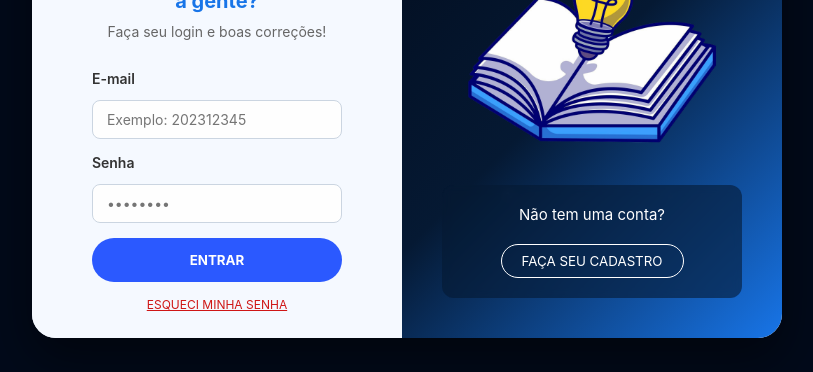
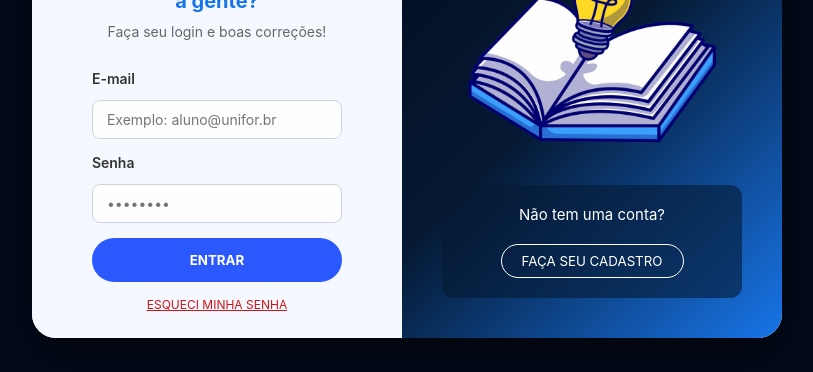
Before and after one commit to rebecasena98o/TCC-Web, a React (Vite) app: page /login in a window 1280 px wide. Shown: the part 337-709 px from the top of the page, without its empty margins (233-1046 px from the left). Built offline with nearby package versions, Linux system fonts and the light colour scheme.

Commit message:
fix: add error message in Login.jsx

```diff
--- a/src/pages/Register/Login.jsx
+++ b/src/pages/Register/Login.jsx
@@ -3,27 +3,33 @@ import { useNavigate } from 'react-router-dom';
 import logoUnifor from '../../imgs/LogoUnifor/logo-unifor.png';
 import livroLogo from '../../imgs/LogoTccWeb/Livro_Logo.png';
 
+const mockUsers = [
+  { email: 'admin@unifor.br',          senha: 'admin123',  role: 'admin',    redirect: '/admin/analytics' },
+  { email: 'bibliotecario@unifor.br',  senha: 'bib123',    role: 'librarian', redirect: '/librarian/queue' },
+  { email: 'aluno@unifor.br',          senha: 'aluno123',  role: 'STUDENT',  redirect: '/aluno/homealuno' },
+];
+
 const Login = ({ setUser }) => {
   const navigate = useNavigate();
   const [email, setEmail] = useState('');
   const [senha, setSenha] = useState('');
+  const [erro, setErro] = useState(null);
 
   const handleLogin = (e) => {
     e.preventDefault();
-    if (email === "admin@unifor.br") {
 
-      setUser({ email, role: 'admin' });
-      navigate('/admin/delegacao');
+    const usuario = mockUsers.find(
+      (u) => u.email === email && u.senha === senha
+    );
 
-    } else if (email === "bibliotecario@unifor.br" || email.includes('bib')) {
-      setUser({ email, role: 'librarian' });
-      navigate('/librarian/queue');
+    if (!usuario) {
+      setErro('Credenciais incorretas.');
+      setTimeout(() => setErro(null), 3500);
+      return;
+    }
 
-    } else {
-
-      setUser({ email, role: 'STUDENT' });
-      navigate('/aluno/homealuno');
-    }
+    setUser({ email: usuario.email, role: usuario.role });
+    navigate(usuario.redirect);
   };
 
   const handleForgotPassword = () => {
@@ -33,56 +39,63 @@ const Login = ({ setUser }) => {
   return (
     <div className="login-page-container">
 
+      {erro && (
+        <div style={{
+          position: 'fixed',
+          top: '24px',
+          left: '50%',
+          transform: 'translateX(-50%)',
+          backgroundColor: '#b11e11',
+          color: '#ffffff',
+          padding: '12px 24px',
+          borderRadius: '8px',
+          fontSize: '14px',
+          fontWeight: '500',
+          fontFamily: 'Inter, sans-serif',
+          boxShadow: '0 4px 16px rgba(177,30,17,0.3)',
+          zIndex: 9999,
+          whiteSpace: 'nowrap',
+          animation: 'fadeInDown 0.3s ease',
+        }}>
+          ✕ {erro}
+        </div>
+      )}
 
       <div className="login-side-form">
         <div style={{ display: 'flex', justifyContent: 'center', marginBottom: '30px' }}>
           <img
             src={logoUnifor}
             alt="Logo Unifor"
-                 style={{
-                 width: '150px',
-                 objectFit: 'contain'
-                }}
+            style={{ width: '150px', objectFit: 'contain' }}
           />
         </div>
 
-        <h1
-        style={{
-          color: '#1875E8',
-          fontSize: '20px',
-          marginBottom: '10px',
-          textAlign: 'center',
-          }}
-          >Já corrigiu seu TCC com a gente?</h1>
-        <p
-        style={{
-          fontSize: '14px',
-          color: '#666',
-          marginBottom: '30px',
-           textAlign: 'center'
-  }}
-          >Faça seu login e boas correções!</p>
+        <h1 style={{ color: '#1875E8', fontSize: '20px', marginBottom: '10px', textAlign: 'center' }}>
+          Já corrigiu seu TCC com a gente?
+        </h1>
+        <p style={{ fontSize: '14px', color: '#666', marginBottom: '30px', textAlign: 'center' }}>
+          Faça seu login e boas correções!
+        </p>
 
+        <form onSubmit={handleLogin} style={{ display: 'flex', flexDirection: 'column' }}>
 
-        <form onSubmit={handleLogin} style={{
-           display: 'flex',
-           flexDirection: 'column'
-           }}>
-
-
-          <div className="form-group" style={{marginBottom: '15px'}}>
-            <label style={{fontSize: '14px', color: '#333', display: 'block', marginBottom: '5px'}}>E-mail</label>
+          <div className="form-group" style={{ marginBottom: '15px' }}>
+            <label style={{ fontSize: '14px', color: '#333', display: 'block', marginBottom: '5px' }}>
+              E-mail
+            </label>
             <input
-              type="Matrícula"
-              placeholder="Exemplo: 202312345"
+              type="email"
+              placeholder="Exemplo: aluno@unifor.br"
               value={email}
               onChange={(e) => setEmail(e.target.value)}
               required
             />
           </div>
 
-          <div className="form-group" style={{marginBottom: '15px'}}>
-            <label style={{fontSize: '14px', color: '#333', display: 'block', marginBottom: '5px'}}>Senha</label>
+          <div className="form-group" style={{ marginBottom: '15px' }}>
+            <label style={{ fontSize: '14px', color: '#333', display: 'block', marginBottom: '5px' }}>
+              Senha
+            </label>
             <input
               type="password"
               placeholder="••••••••"
@@ -92,13 +105,13 @@ const Login = ({ setUser }) => {
             />
           </div>
 
-          <button type="submit"
-          className="btn-entrar-style">
+          <button type="submit" className="btn-entrar-style">
             ENTRAR
           </button>
 
           <div style={{ marginTop: '15px', display: 'flex', justifyContent: 'center' }}>
-            <span style={{
+            <span
+              style={{
                 fontSize: '12px',
                 textDecoration: 'underline',
                 textAlign: 'center',
@@ -106,28 +119,22 @@ const Login = ({ setUser }) => {
                 color: '#cf1616',
                 cursor: 'pointer',
               }}
-            onClick={handleForgotPassword}>
+              onClick={handleForgotPassword}
+            >
               ESQUECI MINHA SENHA
             </span>
           </div>
+
         </form>
       </div>
 
       <div className="login-side-image">
-        <img
-          src={livroLogo}
-          alt="Marca Livro"
-          className="livro-icon"
-        />
+        <img src={livroLogo} alt="Marca Livro" className="livro-icon" />
         <div className="info-box-right">
-          <p style={{
-            fontSize: '15px',
-            marginBottom: '10px'
-            }}>Não tem uma conta?</p>
-
-          <button className="btn-cadastro-outline"
-            onClick={() => navigate('/cadastro')}
-            >FAÇA SEU CADASTRO</button>
+          <p style={{ fontSize: '15px', marginBottom: '10px' }}>Não tem uma conta?</p>
+          <button className="btn-cadastro-outline" onClick={() => navigate('/cadastro')}>
+            FAÇA SEU CADASTRO
+          </button>
         </div>
       </div>
 
```
Lines whose indentation alone changed are shown as unchanged.
